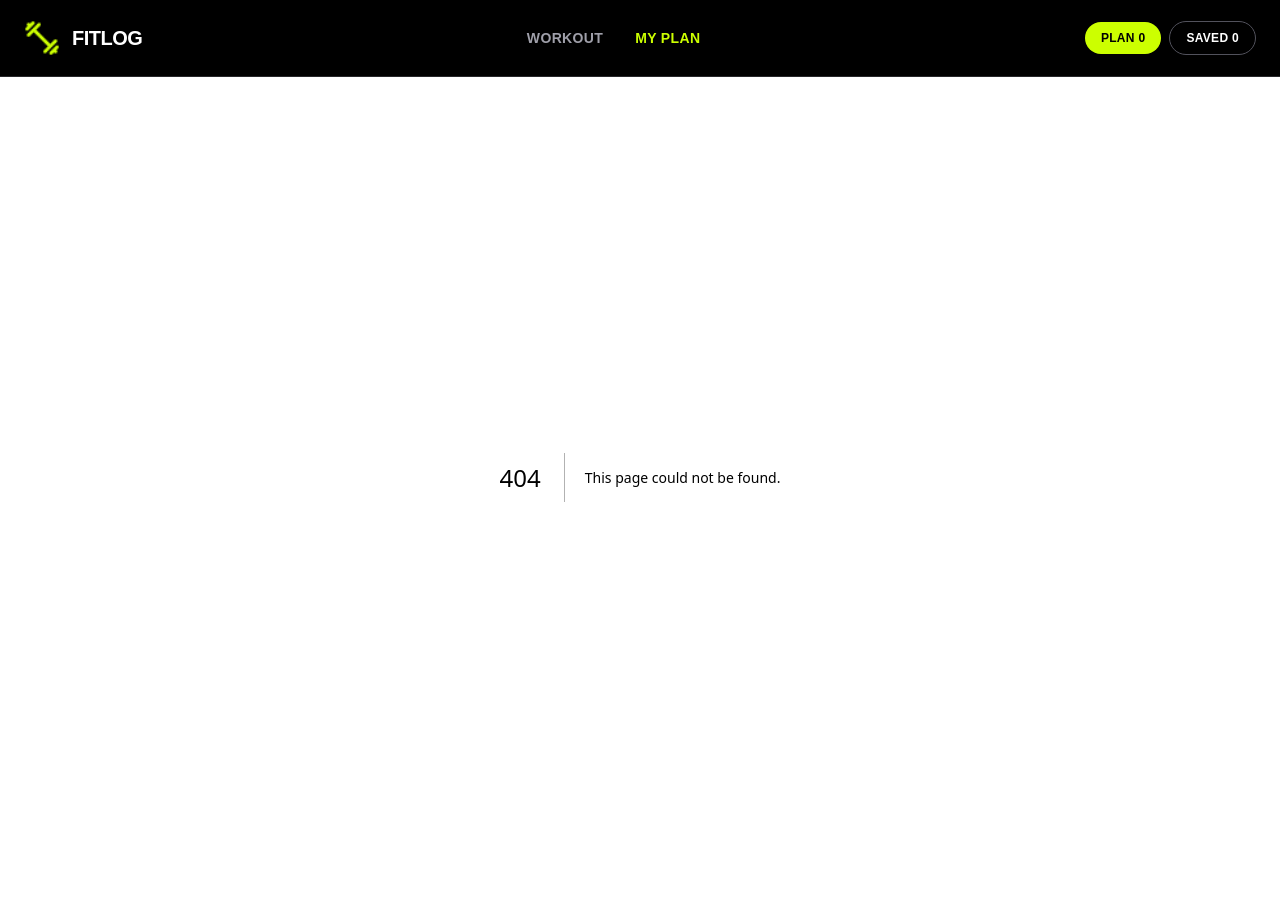
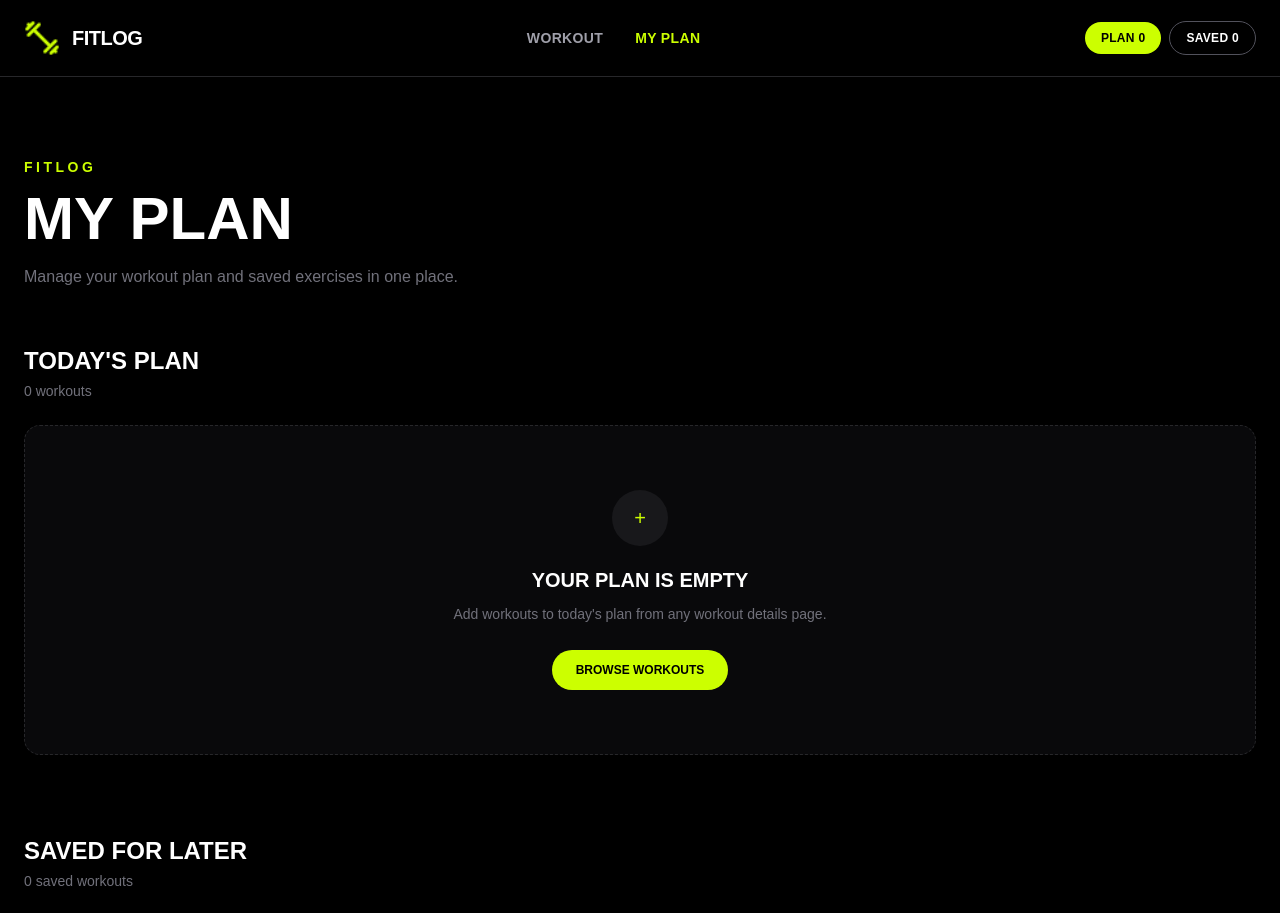
Before and after one commit to Saqlaine-Sami/fit-log, a Next.js app: page /my-plan in a window 1280 px wide. Before the commit this address had no page. Shown: the top 913 px of the page. Before the commit the page ends 877 px from the top, so only its background shows below. Built offline with nearby package versions, Linux system fonts and the light colour scheme.

Commit message:
added my plan and saved workouts page

```diff
--- /dev/null
+++ b/app/my-plan/page.tsx
@@ -0,0 +1,360 @@
+"use client";
+
+import { useEffect, useState } from "react";
+import Link from "next/link";
+import { useFitLog } from "../context/FitLogContext";
+
+type Workout = {
+  id: number;
+  name: string;
+  image: string;
+  muscleGroups: string[];
+  equipment: string;
+  difficulty: string;
+  duration: number;
+  caloriesBurned: number;
+  sets: number;
+  reps: string;
+  rating: number;
+  description: string;
+  instructions: string[];
+};
+
+export default function MyPlanPage() {
+  const { plan, saved, removeFromPlan, toggleSaved } = useFitLog();
+
+  const [planWorkouts, setPlanWorkouts] = useState<Workout[]>([]);
+  const [savedWorkouts, setSavedWorkouts] = useState<Workout[]>([]);
+  const [loading, setLoading] = useState(true);
+
+  useEffect(() => {
+    async function loadWorkouts() {
+      try {
+        const ids = [...new Set([...plan, ...saved])];
+
+        if (ids.length === 0) {
+          setPlanWorkouts([]);
+          setSavedWorkouts([]);
+          setLoading(false);
+          return;
+        }
+
+        const responses = await Promise.all(
+          ids.map((id) =>
+            fetch(`https://api.abcz.workers.dev/api/fitlog/${id}`)
+          )
+        );
+
+        const workouts = await Promise.all(
+          responses.map((response) => {
+            if (!response.ok) {
+              return null;
+            }
+
+            return response.json();
+          })
+        );
+
+        const validWorkouts = workouts.filter(
+          (workout): workout is Workout => workout !== null
+        );
+
+        setPlanWorkouts(
+          validWorkouts.filter((workout) =>
+            plan.includes(workout.id)
+          )
+        );
+
+        setSavedWorkouts(
+          validWorkouts.filter((workout) =>
+            saved.includes(workout.id)
+          )
+        );
+      } catch (error) {
+        console.error("Failed to load workouts:", error);
+      } finally {
+        setLoading(false);
+      }
+    }
+
+    loadWorkouts();
+  }, [plan, saved]);
+
+  if (loading) {
+    return (
+      <main className="min-h-screen bg-black px-6 py-20">
+        <div className="mx-auto max-w-7xl">
+          <p className="text-center text-sm font-bold uppercase tracking-[0.2em] text-[#ccff00]">
+            Loading your plan...
+          </p>
+        </div>
+      </main>
+    );
+  }
+
+  return (
+    <main className="min-h-screen bg-black px-6 py-14 md:py-20">
+      <div className="mx-auto max-w-7xl">
+
+        {/* Header */}
+        <div className="mb-14">
+          <p className="text-sm font-bold uppercase tracking-[0.25em] text-[#ccff00]">
+            FitLog
+          </p>
+
+          <h1 className="mt-3 text-4xl font-black uppercase text-white md:text-6xl">
+            My Plan
+          </h1>
+
+          <p className="mt-4 max-w-2xl text-zinc-500">
+            Manage your workout plan and saved exercises in one place.
+          </p>
+        </div>
+
+        {/* Today's Plan */}
+        <section>
+          <div className="mb-6">
+            <h2 className="text-2xl font-black uppercase text-white">
+              Today&apos;s Plan
+            </h2>
+
+            <p className="mt-1 text-sm text-zinc-500">
+              {planWorkouts.length} workout
+              {planWorkouts.length !== 1 ? "s" : ""}
+            </p>
+          </div>
+
+          {planWorkouts.length === 0 ? (
+            <EmptyState
+              title="Your plan is empty"
+              description="Add workouts to today's plan from any workout details page."
+            />
+          ) : (
+            <div className="grid gap-6 sm:grid-cols-2 lg:grid-cols-3">
+              {planWorkouts.map((workout) => (
+                <PlanCard
+                  key={workout.id}
+                  workout={workout}
+                  onRemove={() => removeFromPlan(workout.id)}
+                />
+              ))}
+            </div>
+          )}
+        </section>
+
+        {/* Saved for Later */}
+        <section className="mt-20">
+          <div className="mb-6">
+            <h2 className="text-2xl font-black uppercase text-white">
+              Saved for Later
+            </h2>
+
+            <p className="mt-1 text-sm text-zinc-500">
+              {savedWorkouts.length} saved workout
+              {savedWorkouts.length !== 1 ? "s" : ""}
+            </p>
+          </div>
+
+          {savedWorkouts.length === 0 ? (
+            <EmptyState
+              title="Nothing saved yet"
+              description="Save workouts you want to come back to later."
+            />
+          ) : (
+            <div className="grid gap-6 sm:grid-cols-2 lg:grid-cols-3">
+              {savedWorkouts.map((workout) => (
+                <SavedCard
+                  key={workout.id}
+                  workout={workout}
+                  onRemove={() => toggleSaved(workout.id)}
+                />
+              ))}
+            </div>
+          )}
+        </section>
+
+      </div>
+    </main>
+  );
+}
+
+function PlanCard({
+  workout,
+  onRemove,
+}: {
+  workout: Workout;
+  onRemove: () => void;
+}) {
+  return (
+    <article className="overflow-hidden rounded-2xl border border-zinc-800 bg-zinc-950">
+
+      <Link href={`/workout/${workout.id}`}>
+        <img
+          src={workout.image}
+          alt={workout.name}
+          className="h-56 w-full object-cover transition duration-300 hover:scale-105"
+        />
+      </Link>
+
+      <div className="p-5">
+
+        <div className="mb-3 flex flex-wrap gap-2">
+          {workout.muscleGroups.map((group) => (
+            <span
+              key={group}
+              className="rounded-full border border-zinc-700 px-2.5 py-1 text-[10px] font-bold uppercase text-[#ccff00]"
+            >
+              {group}
+            </span>
+          ))}
+        </div>
+
+        <Link href={`/workout/${workout.id}`}>
+          <h3 className="text-xl font-black uppercase text-white hover:text-[#ccff00]">
+            {workout.name}
+          </h3>
+        </Link>
+
+        <div className="mt-4 grid grid-cols-2 gap-3 text-xs">
+
+          <div>
+            <p className="text-zinc-600">SETS</p>
+            <p className="mt-1 font-bold text-white">
+              {workout.sets}
+            </p>
+          </div>
+
+          <div>
+            <p className="text-zinc-600">REPS</p>
+            <p className="mt-1 font-bold text-white">
+              {workout.reps}
+            </p>
+          </div>
+
+          <div>
+            <p className="text-zinc-600">DURATION</p>
+            <p className="mt-1 font-bold text-white">
+              {workout.duration} min
+            </p>
+          </div>
+
+          <div>
+            <p className="text-zinc-600">CALORIES</p>
+            <p className="mt-1 font-bold text-white">
+              {workout.caloriesBurned} kcal
+            </p>
+          </div>
+
+        </div>
+
+        <button
+          type="button"
+          onClick={onRemove}
+          className="mt-6 w-full rounded-full border border-red-900 px-4 py-3 text-xs font-black uppercase text-red-400 transition hover:bg-red-950"
+        >
+          Remove from plan
+        </button>
+
+      </div>
+    </article>
+  );
+}
+
+function SavedCard({
+  workout,
+  onRemove,
+}: {
+  workout: Workout;
+  onRemove: () => void;
+}) {
+  return (
+    <article className="overflow-hidden rounded-2xl border border-zinc-800 bg-zinc-950">
+
+      <Link href={`/workout/${workout.id}`}>
+        <img
+          src={workout.image}
+          alt={workout.name}
+          className="h-56 w-full object-cover transition duration-300 hover:scale-105"
+        />
+      </Link>
+
+      <div className="p-5">
+
+        <div className="mb-3 flex flex-wrap gap-2">
+          {workout.muscleGroups.map((group) => (
+            <span
+              key={group}
+              className="rounded-full border border-zinc-700 px-2.5 py-1 text-[10px] font-bold uppercase text-[#ccff00]"
+            >
+              {group}
+            </span>
+          ))}
+        </div>
+
+        <Link href={`/workout/${workout.id}`}>
+          <h3 className="text-xl font-black uppercase text-white hover:text-[#ccff00]">
+            {workout.name}
+          </h3>
+        </Link>
+
+        <p className="mt-3 line-clamp-2 text-sm leading-6 text-zinc-500">
+          {workout.description}
+        </p>
+
+        <div className="mt-4 flex items-center justify-between text-xs">
+
+          <span className="text-zinc-500">
+            {workout.difficulty}
+          </span>
+
+          <span className="font-bold text-[#ccff00]">
+            ★ {workout.rating}
+          </span>
+
+        </div>
+
+        <button
+          type="button"
+          onClick={onRemove}
+          className="mt-6 w-full rounded-full border border-red-900 px-4 py-3 text-xs font-black uppercase text-red-400 transition hover:bg-red-950"
+        >
+          Remove from saved
+        </button>
+
+      </div>
+    </article>
+  );
+}
+
+function EmptyState({
+  title,
+  description,
+}: {
+  title: string;
+  description: string;
+}) {
+  return (
+    <div className="rounded-2xl border border-dashed border-zinc-800 bg-zinc-950 px-6 py-16 text-center">
+
+      <div className="mx-auto flex h-14 w-14 items-center justify-center rounded-full bg-zinc-900 text-xl text-[#ccff00]">
+        +
+      </div>
+
+      <h3 className="mt-5 text-xl font-black uppercase text-white">
+        {title}
+      </h3>
+
+      <p className="mx-auto mt-2 max-w-md text-sm leading-6 text-zinc-500">
+        {description}
+      </p>
+
+      <Link
+        href="/"
+        className="mt-6 inline-flex rounded-full bg-[#ccff00] px-6 py-3 text-xs font-black uppercase text-black"
+      >
+        Browse Workouts
+      </Link>
+
+    </div>
+  );
+}
```
